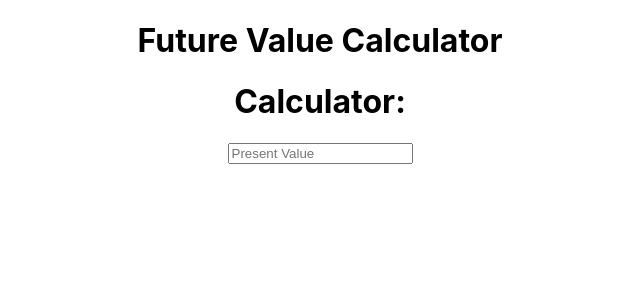
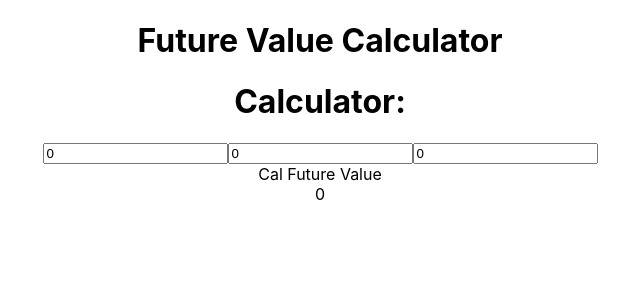
Before and after one commit to vanceleon/Finance_Calculator, a React (Create React App) app in the folder calculator/: page / in a window 1280 px wide. Shown: the top 300 px of the page, without its empty margins (320-960 px from the left). Built offline with nearby package versions, Linux system fonts and the light colour scheme.

Commit message:
future value calculator

```diff
--- a/calculator/src/Components/futureValueCal.js
+++ b/calculator/src/Components/futureValueCal.js
@@ -1,13 +1,33 @@
-import React from "react";
+import React from 'react';
+import { futureValue } from '../formulas/calculations';
 
 class FutureValue extends React.Component {
   constructor() {
     super();
     this.state = {
-      pv: null,
-      int: null,
-      years: null
+      pv: 0,
+      int: 0,
+      years: 0,
+      futureVal: 0
     };
+  }
+
+
+  onChange = (ev) => {
+    this.setState({[ev.target.name]: ev.target.value});
+  };
+
+  onSubmit = (ev) => {
+    // console.log()
+    // const variables = {
+    //   pv: this.
+    // };
+    // this.setState({pv})
+    console.log("possible multiple values", ev);
+    console.log("PV", this.state.pv);
+    console.log("INT", this.state.int);
+    const fv = futureValue(this.state.pv, this.state.int, this.state.years);
+    this.setState({futureVal: fv})
   }
 
   render() {
@@ -15,12 +35,33 @@ class FutureValue extends React.Component {
       <form>
         <h1>Calculator:</h1>
         <input
-          className="present-value"
-          name="presentValue"
-          type="number"
-          placeholder="Present Value"
-          value="pv"
+          className='present-value'
+          name='pv'
+          type='number'
+          placeholder='Present Value'
+          value={this.state.pv}
+          onChange={this.onChange}
         />
+        <input
+          className='interest-rate'
+          name='int'
+          type='number'
+          placeholder='Interest (APR)'
+          value={this.state.int}
+          onChange={this.onChange}
+        />
+        <input
+          className='term-length'
+          name='years'
+          type='number'
+          placeholder='Years'
+          value={this.state.years}
+          onChange={this.onChange}
+        />
+        <div className="future-value-cal" onClick={event => this.onSubmit(event)}>
+          Cal Future Value
+        </div>
+        <div className="future-value">{this.state.futureVal}</div>
       </form>
     );
   }
--- /dev/null
+++ b/calculator/src/formulas/calculations.js
@@ -0,0 +1,17 @@
+// function roundTo(n, digits) {
+//     if (digits === undefined) {
+//       digits = 0;
+//     }
+
+//     var multiplicator = Math.pow(10, digits);
+//     n = parseFloat((n * multiplicator).toFixed(11));
+//     var test =(Math.round(n) / multiplicator);
+//     return +(test.toFixed(digits));
+//   }
+
+export const futureValue = (pv, int, yr) => {
+    const intConversion = (1+int/100)
+    const fv = pv*(Math.pow(intConversion,yr))
+    // console.log(fv)
+    return fv;
+}
```
